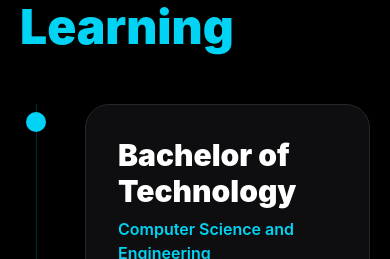
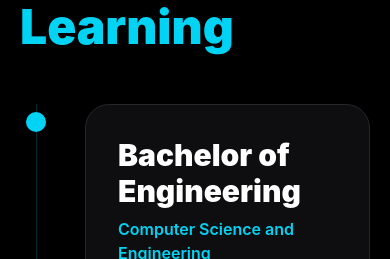
Before and after one commit to joshua280906/joshua-portfolio, a React (Vite) app: page / in a window 390 px wide. Shown: the part 5520-5779 px from the top of the page. Built offline with nearby package versions, Linux system fonts and the light colour scheme.

Commit message:
Updated mobile responsiveness

```diff
--- a/src/App.jsx
+++ b/src/App.jsx
@@ -505,7 +505,7 @@ export default function PortfolioWebsite() {
               <div className="bg-zinc-900/60 border border-zinc-800 rounded-3xl p-8">
 
                 <h3 className="text-3xl font-black text-white mb-2">
-                  Bachelor of Technology
+                  Bachelor of Engineering
                 </h3>
 
                 <p className="text-cyan-400 font-semibold mb-4">
```
